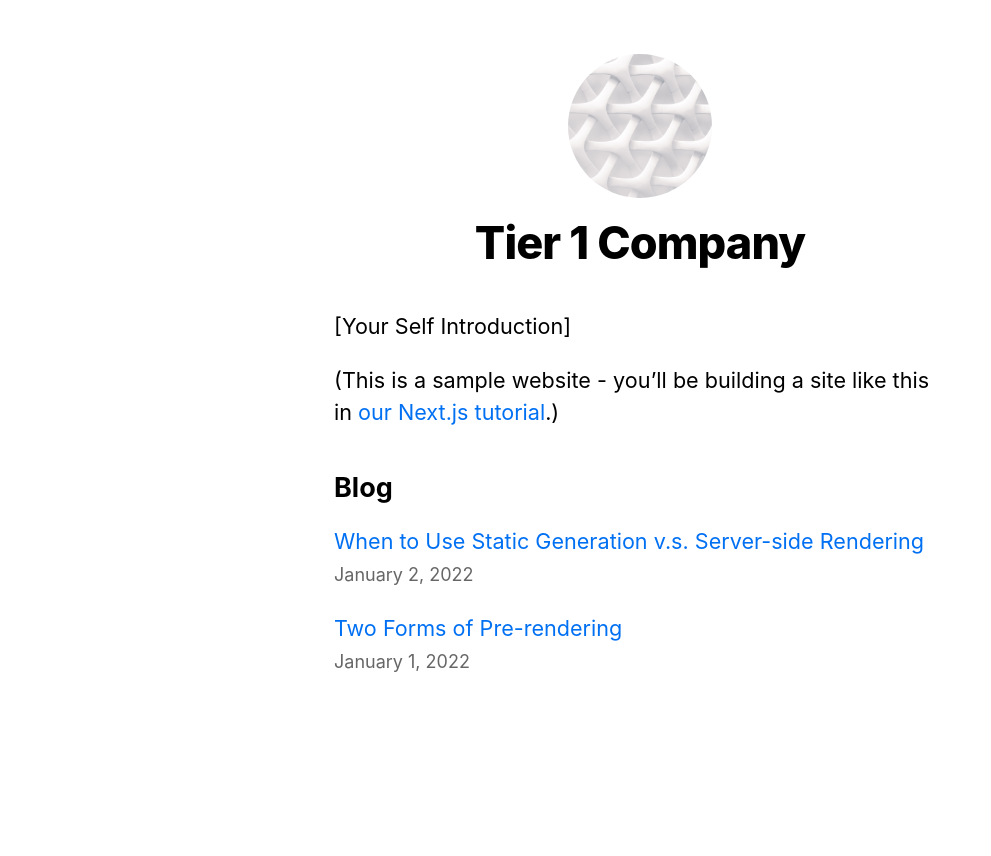
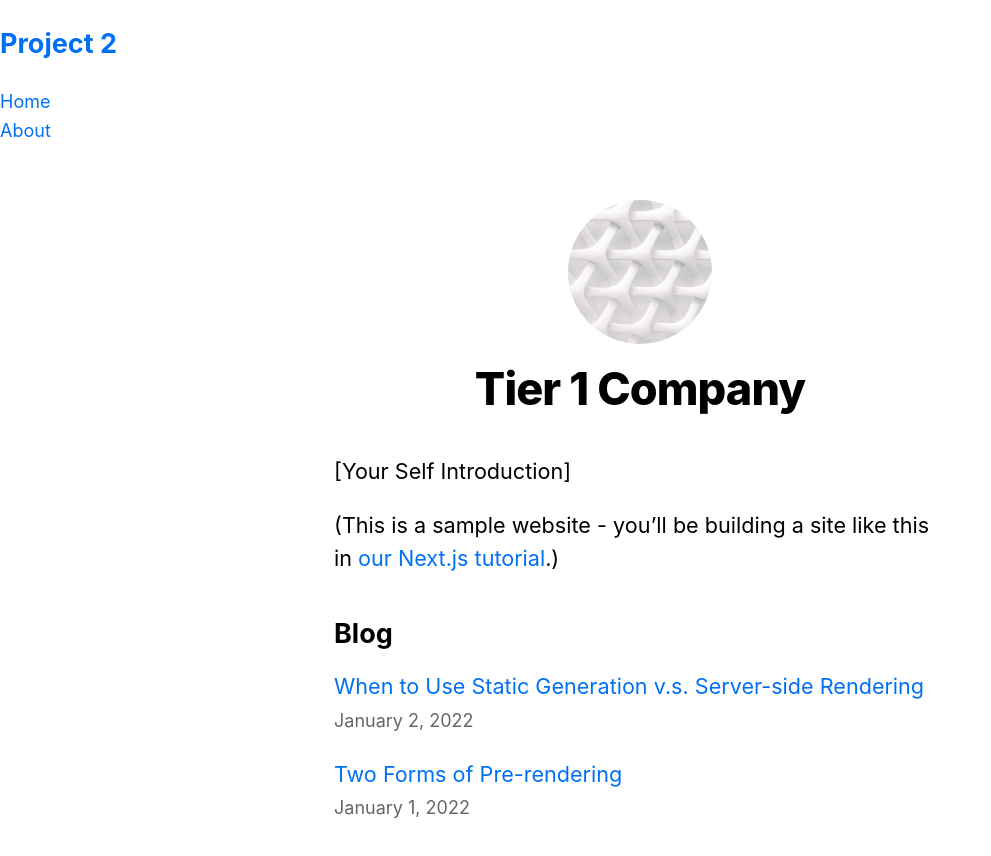
Before and after one commit to NJIT-WIS/project-2-tier-1-company, a Next.js app: page / in a window 1280 px wide. Shown: the top 856 px of the page, without its empty margins (0-991 px from the left). Before the commit the page ends 800 px from the top, so only its background shows below. Built offline with nearby package versions, Linux system fonts and the light colour scheme.

Commit message:
Added Navbar

```diff
--- /dev/null
+++ b/components/Navbar.js
@@ -0,0 +1,38 @@
+import Link from "next/link";
+import NavItem from "./NavItem"
+import React from 'react';
+
+const MENU_LIST = [
+  { text: "Home", href: "/" },
+  { text: "About", href: "/about" },
+];
+const Navbar = () => {
+  return (
+    <header>
+      <nav className={`nav`}>
+        <Link href={"/"}>
+          <a>
+            <h1 className="Nav">Project 2</h1>
+          </a>
+        </Link>
+
+        <div className="nav__menu-bar">
+            <div></div>
+            <div></div>
+        </div>
+
+        <div className="nav__menu-list">
+            {
+                MENU_LIST.map((menu, idx) => {
+                    return (
+                    <div key={menu.text}>
+                       <NavItem {...menu} />
+                    </div>
+                );
+            })}
+        </div>
+      </nav>
+    </header>
+  );
+};
+export default Navbar;
--- a/pages/_app.js
+++ b/pages/_app.js
@@ -1,10 +1,6 @@
+import Navbar from "../components/Navbar";
 import '../styles/global.css'
 
-export default function App({ Component, pageProps }) {
-  return <Component {...pageProps} />
-}
-//Uncomment after nav bar js file created
-/*
 function MyApp({ Component, pageProps }) {
   return (
     <>
@@ -15,4 +11,3 @@ function MyApp({ Component, pageProps }) {
 }
 
 export default MyApp;
-*/
```
